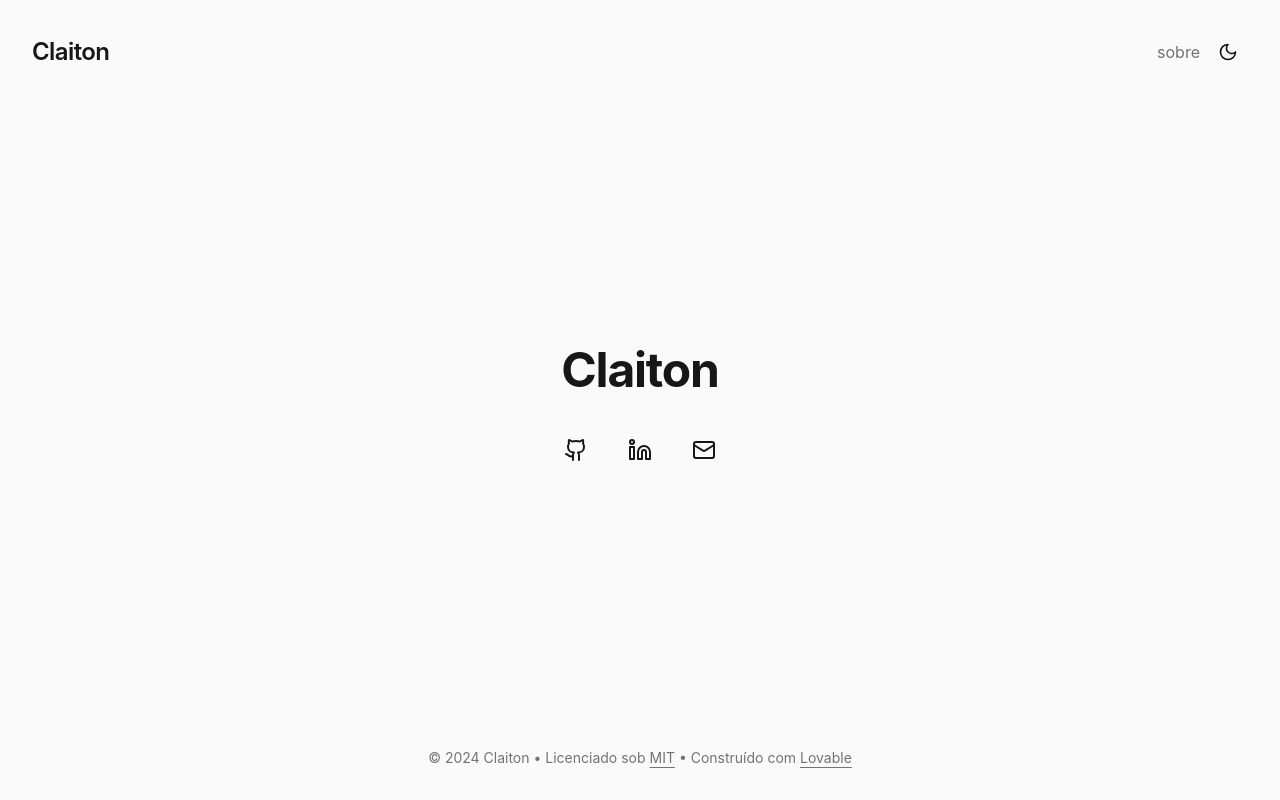
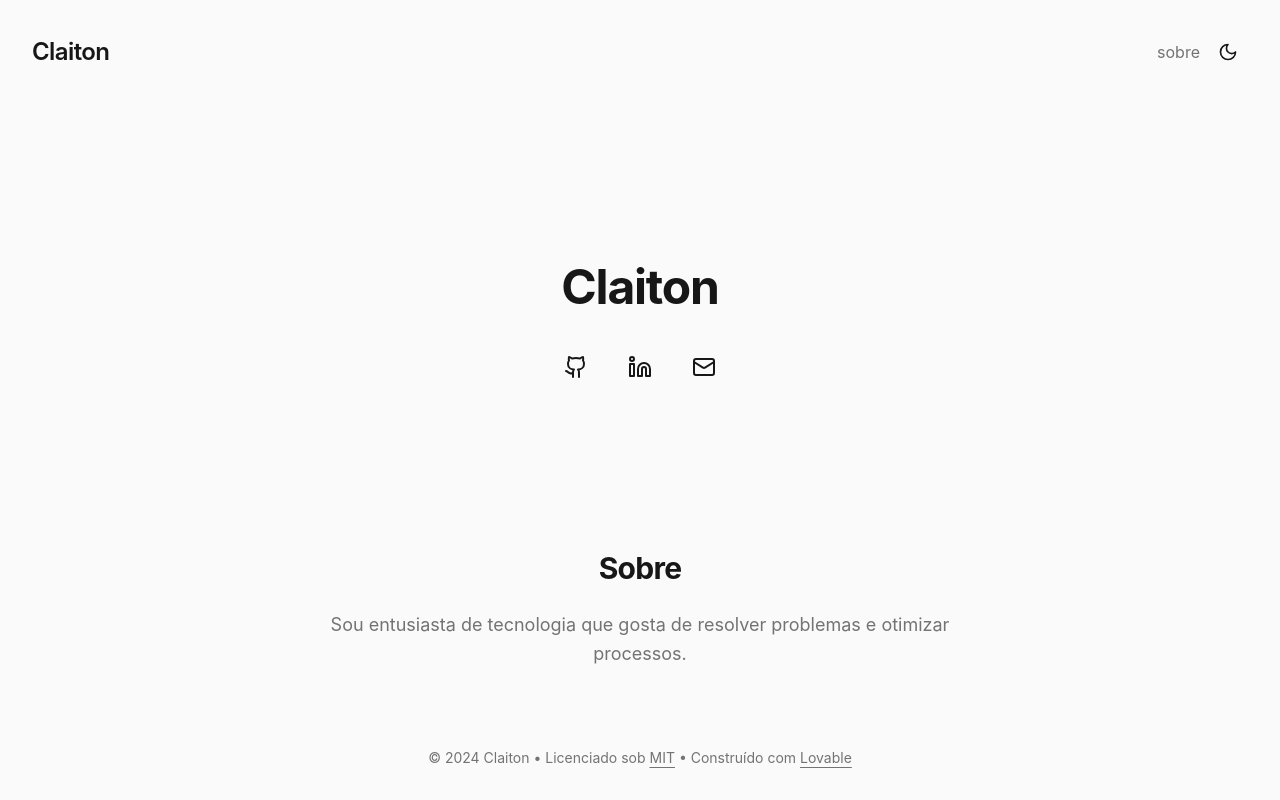
Before and after one commit to claitonr/biscoito-clone-creator-63, a React (Vite) app: page / in a window 1280 px wide. Built offline with nearby package versions, Linux system fonts and the light colour scheme.

Commit message:
Add about section info
Add information to the about section: "sou entusiasta de tecnologia que gosta de resolver problemas e otimizar processos".

```diff
--- a/src/App.tsx
+++ b/src/App.tsx
@@ -82,6 +82,18 @@ function AppContent() {
         </div>
       </main>
 
+      {/* About section */}
+      <section id="about" className="px-6 md:px-8 pb-12">
+        <div className="max-w-2xl mx-auto text-center">
+          <h3 className="text-2xl md:text-3xl font-bold mb-6 tracking-tight">
+            Sobre
+          </h3>
+          <p className="text-lg text-muted-foreground leading-relaxed">
+            Sou entusiasta de tecnologia que gosta de resolver problemas e otimizar processos.
+          </p>
+        </div>
+      </section>
+
       {/* Footer */}
       <footer className="p-6 md:p-8 text-center">
         <p className="text-sm text-muted-foreground">
```
